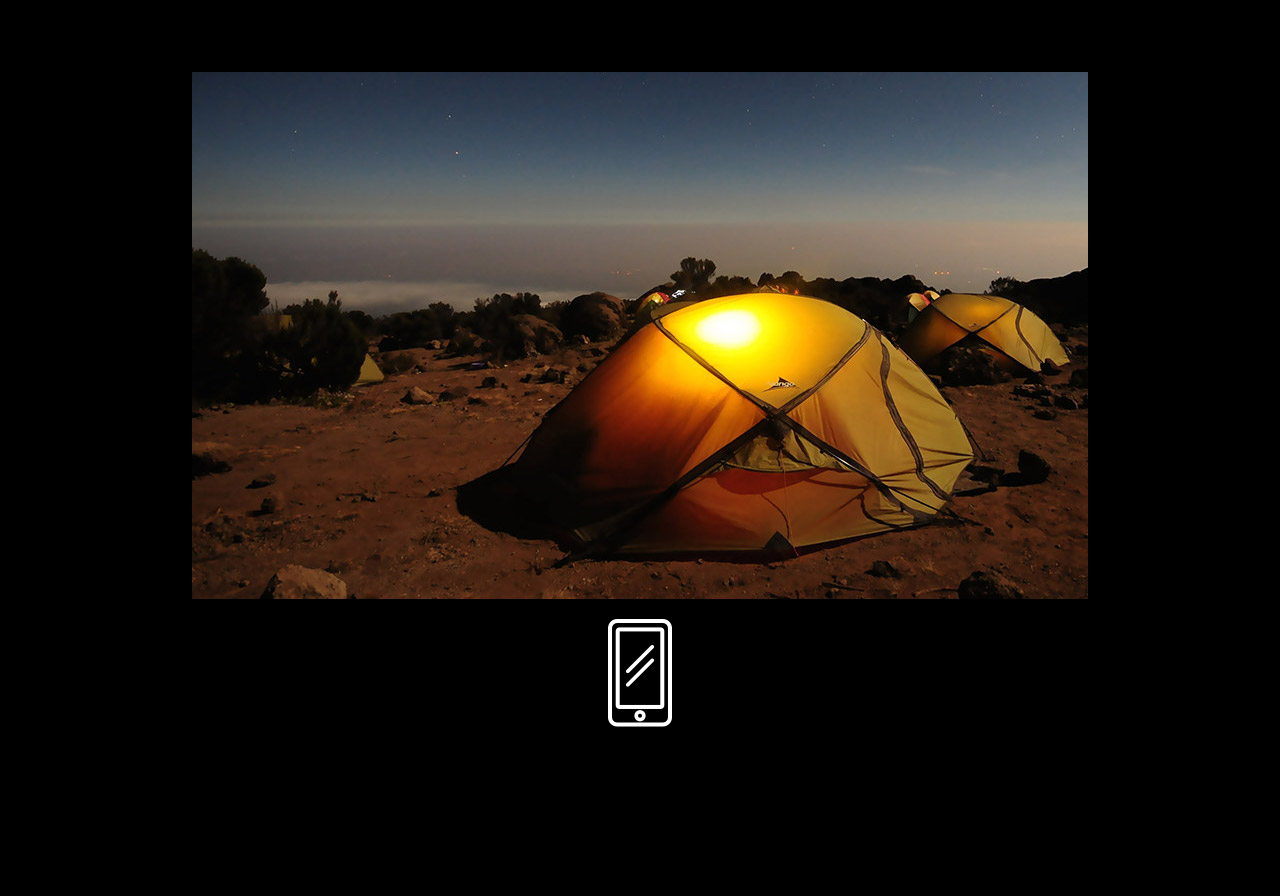
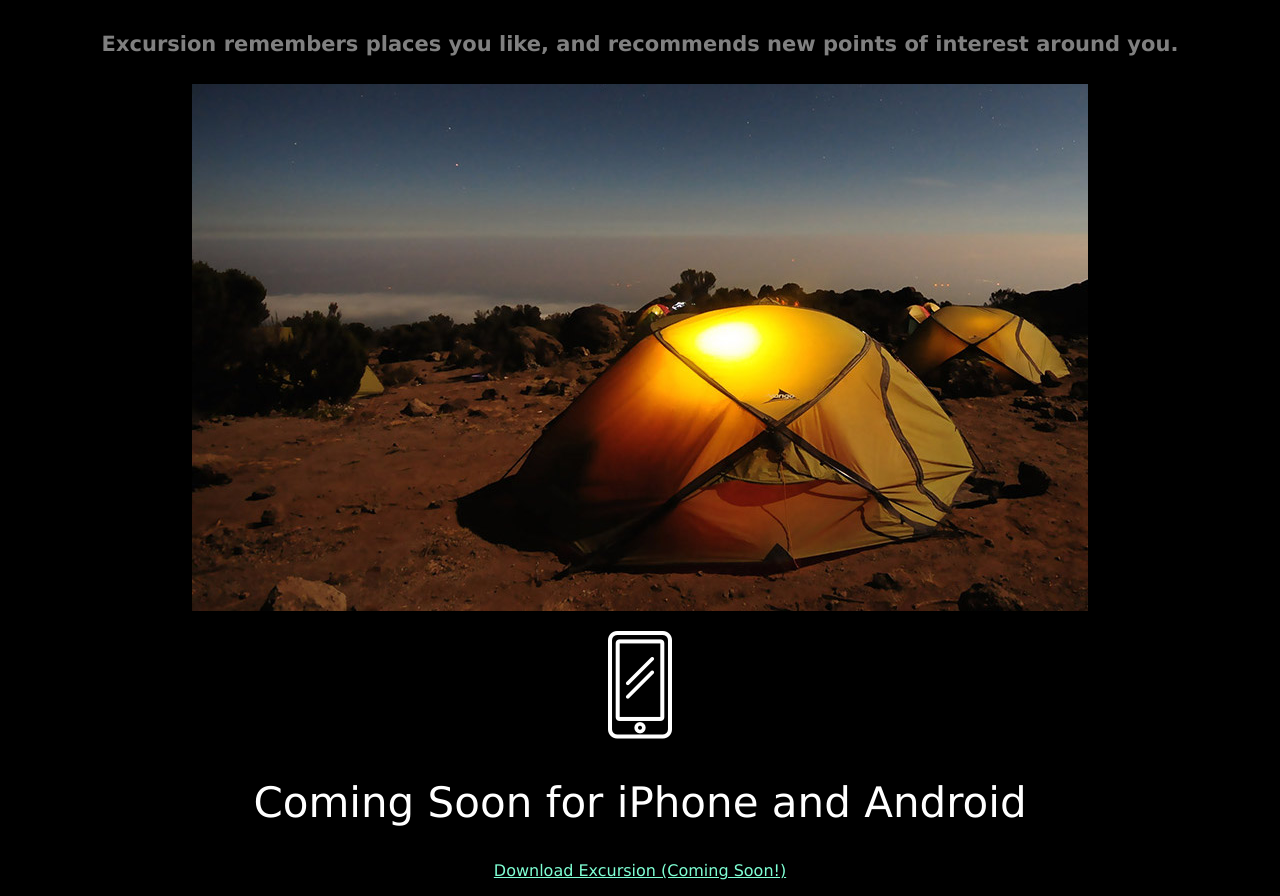
Before and after one commit to PatrickQ03/excursion-2, a plain HTML site: page index.html in a window 1280 px wide. Shown: the part 401-1297 px from the top of the page. Before the commit the page ends 1148 px from the top, so only its background shows below. Drawn offline with Linux system fonts and the light colour scheme.

Commit message:
Added footer

```diff
--- a/index.html
+++ b/index.html
@@ -14,8 +14,10 @@
     <source src="resources/videos/excursion.mp4" type="video/mp4">
   </video>
   <h2 class="header--secondary">Your personal travel guide</h2>
-  <h4 class="header--sub.header">Excursion remembers places you like, and recommends new points of interest around you.</h4>
+  <h4 class="header--sub-header">Excursion remembers places you like, and recommends new points of interest around you.</h4>
   <p><img src="resources/images/camp.jpg"</p>
   <p><img src="resources/images/phone.png"</p>
+  <h2 class="header--secondary">Coming Soon for iPhone and Android</h2>
+  <p><a class="link--cta" href="a">Download Excursion (Coming Soon!)</a></p>
 </body>
 </html>
--- a/resources/css/style.css
+++ b/resources/css/style.css
@@ -19,7 +19,7 @@ body {
   font-size: 42px;
 }
 
-.header--sub.header {
+.header--sub-header {
   font-size: 21px;
   color: gray;
 }
```
